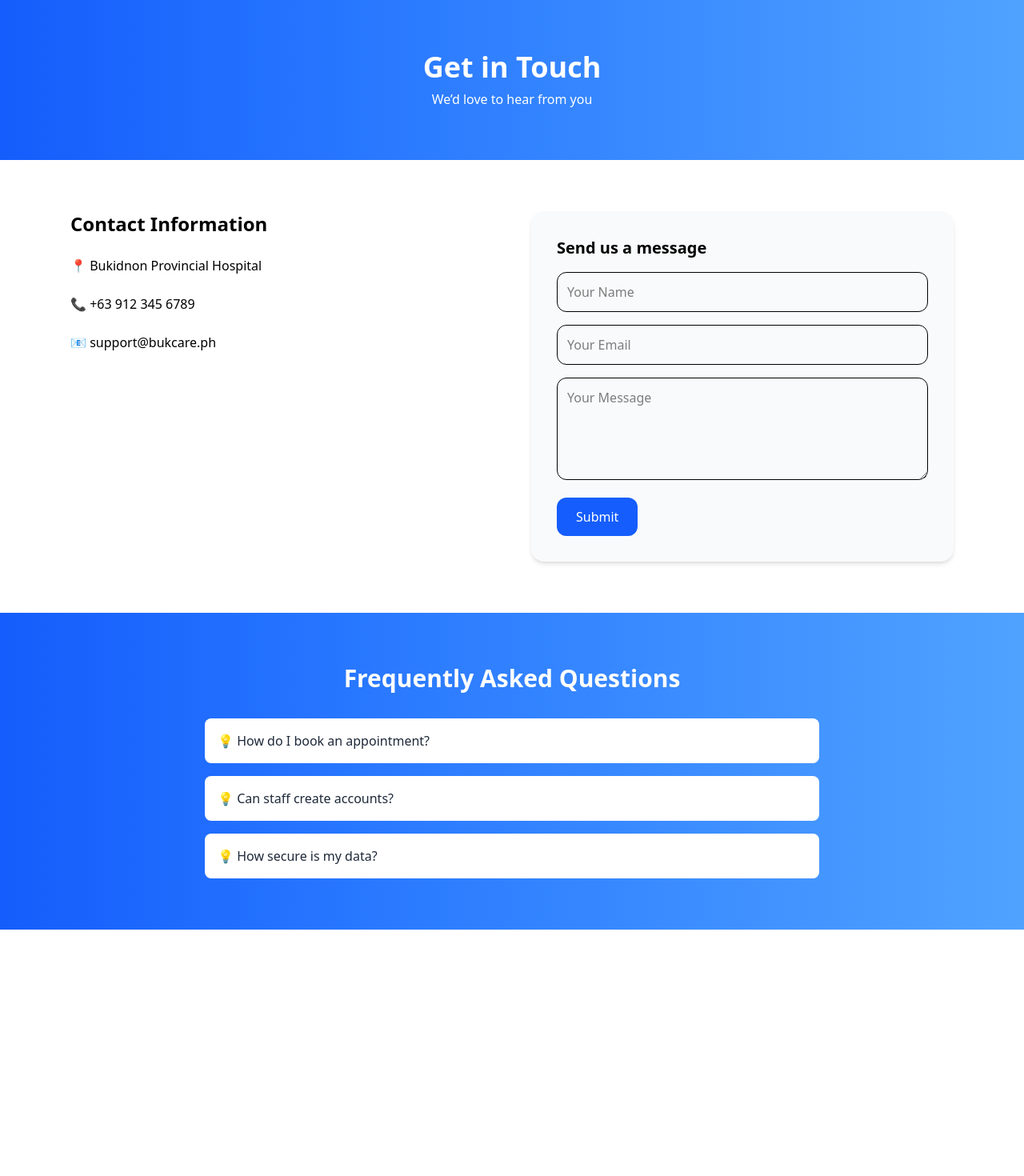
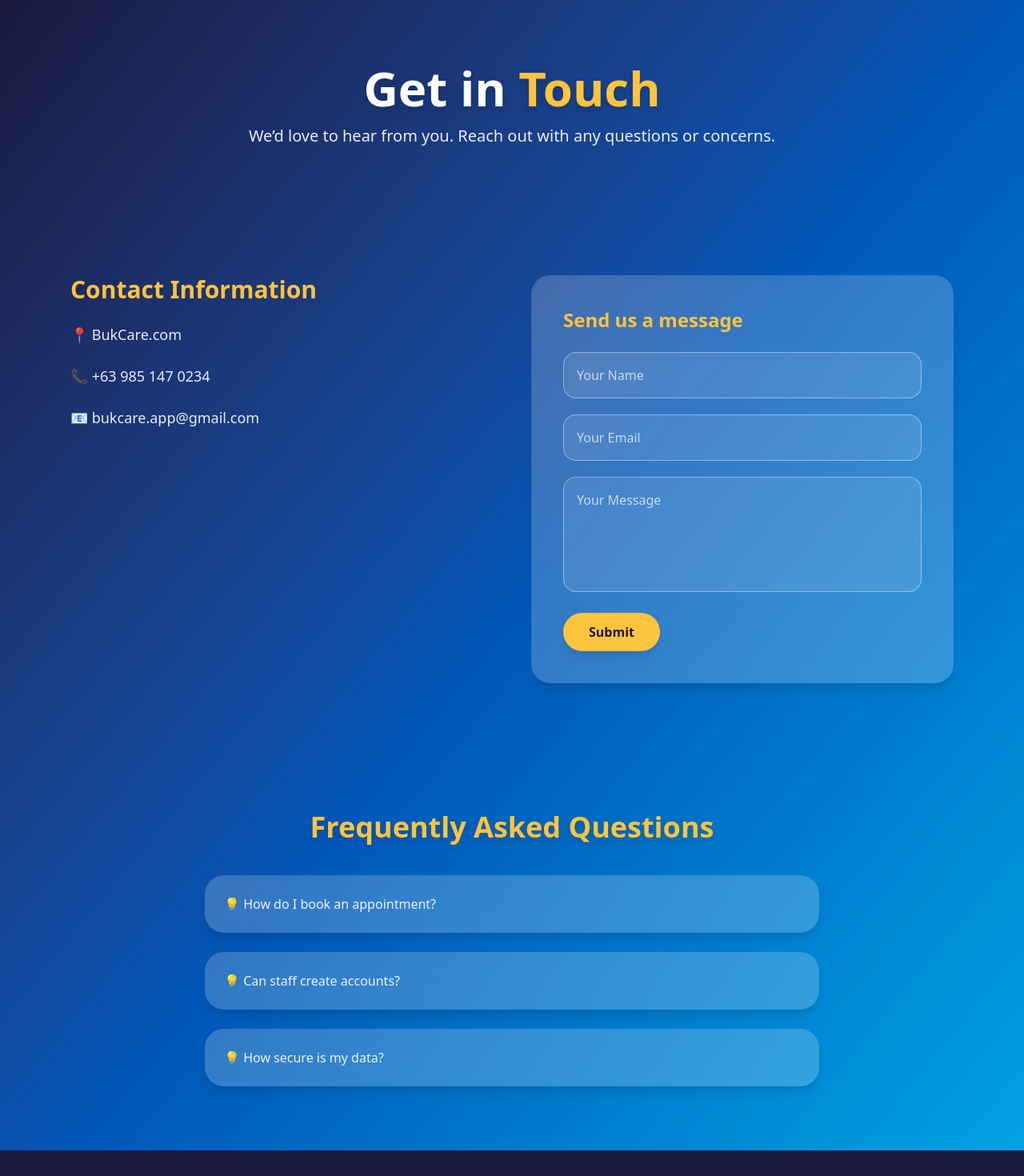
Before and after one commit to DaeMon3T/BukCare, a React (Vite) app in the folder FrontEnd/: page /contact in a window 1280 px wide. Shown: the top 1470 px of the page at 80% size. Before the commit the page ends 1162 px from the top, so only its background shows below. Built offline with nearby package versions, Linux system fonts and the light colour scheme; no server answers.

Commit message:
Improve UI

```diff
--- a/FrontEnd/package.json
+++ b/FrontEnd/package.json
@@ -18,6 +18,7 @@
     "react": "^19.1.1",
     "react-dom": "^19.1.1",
     "react-hot-toast": "^2.6.0",
+    "react-icons": "^5.5.0",
     "react-router-dom": "^7.9.1"
   },
   "devDependencies": {
@@ -28,6 +29,7 @@
     "@types/react-dom": "^19.2.1",
     "@vitejs/plugin-react": "^5.0.0",
     "autoprefixer": "^10.4.21",
+    "baseline-browser-mapping": "^2.8.29",
     "eslint": "^9.37.0",
     "eslint-plugin-react-hooks": "^5.2.0",
     "eslint-plugin-react-refresh": "^0.4.23",
--- a/FrontEnd/src/pages/patient/Home.tsx
+++ b/FrontEnd/src/pages/patient/Home.tsx
@@ -1,6 +1,7 @@
 import React from "react";
 import Navbar from "@/components/Navbar";
 import Footer from "@/components/Footer";
+import { FaCalendarCheck, FaFileMedical, FaBell } from "react-icons/fa";
 
 const PatientInterface: React.FC = () => {
   return (
@@ -10,31 +11,32 @@
 
       {/* Main content */}
       <main className="flex-grow h-[calc(100vh-4rem)] overflow-y-auto">
-        <div className="w-full px-4 sm:px-6 lg:px-8 py-6">
+        <div className="w-full px-4 sm:px-6 lg:px-8 py-6 space-y-6">
           {/* Hero Section */}
-          <div className="mb-6">
-            <div className="bg-gradient-to-r from-blue-600 to-purple-600 rounded-2xl p-6 text-white">
-              <h1 className="text-2xl font-bold mb-2">Welcome back!</h1>
-              <p className="text-blue-100">
-                Here's your health dashboard. Use the navigation to book appointments, view your schedule, and manage your profile.
-              </p>
-            </div>
+          <div className="bg-gradient-to-r from-blue-600 to-purple-600 rounded-3xl p-8 text-white shadow-lg transform hover:scale-105 transition-transform duration-300">
+            <h1 className="text-3xl font-extrabold mb-3">Welcome back, Patient!</h1>
+            <p className="text-blue-100 text-lg">
+              Here's your personalized health dashboard. Book appointments, check your records, and stay up to date with notifications.
+            </p>
           </div>
 
-          {/* Optional dashboard cards */}
+          {/* Dashboard Cards */}
           <div className="grid grid-cols-1 sm:grid-cols-2 lg:grid-cols-3 gap-6">
-            <div className="p-6 bg-white rounded-2xl shadow hover:shadow-md transition">
-              <h2 className="text-lg font-semibold text-gray-800 mb-2">Appointments</h2>
+            <div className="p-6 bg-white rounded-3xl shadow-lg hover:shadow-2xl transition-all duration-300 cursor-pointer flex flex-col items-start space-y-4">
+              <FaCalendarCheck className="text-blue-500 text-3xl" />
+              <h2 className="text-xl font-semibold text-gray-800">Appointments</h2>
               <p className="text-gray-500">View your upcoming appointments and manage bookings.</p>
             </div>
 
-            <div className="p-6 bg-white rounded-2xl shadow hover:shadow-md transition">
-              <h2 className="text-lg font-semibold text-gray-800 mb-2">Health Records</h2>
-              <p className="text-gray-500">Check your medical history and test results.</p>
+            <div className="p-6 bg-white rounded-3xl shadow-lg hover:shadow-2xl transition-all duration-300 cursor-pointer flex flex-col items-start space-y-4">
+              <FaFileMedical className="text-purple-500 text-3xl" />
+              <h2 className="text-xl font-semibold text-gray-800">Health Records</h2>
+              <p className="text-gray-500">Check your medical history, test results, and lab reports.</p>
             </div>
 
-            <div className="p-6 bg-white rounded-2xl shadow hover:shadow-md transition">
-              <h2 className="text-lg font-semibold text-gray-800 mb-2">Notifications</h2>
+            <div className="p-6 bg-white rounded-3xl shadow-lg hover:shadow-2xl transition-all duration-300 cursor-pointer flex flex-col items-start space-y-4">
+              <FaBell className="text-yellow-500 text-3xl" />
+              <h2 className="text-xl font-semibold text-gray-800">Notifications</h2>
               <p className="text-gray-500">See alerts, reminders, and important updates.</p>
             </div>
           </div>
--- a/FrontEnd/src/pages/public/Contact.tsx
+++ b/FrontEnd/src/pages/public/Contact.tsx
@@ -1,31 +1,34 @@
-// src/pages/public/Contact.tsx
 import React from "react";
+import Footer from "@/components/Footer";
 
 const Contact: React.FC = () => {
   return (
-    <div>
+    <div className="min-h-screen bg-gradient-to-br from-[#1A1A40] via-[#0057B8] to-[#00A8E8] text-white">
       {/* Hero */}
-      <section className="bg-gradient-to-r from-blue-600 to-blue-400 text-white py-16 text-center">
-        <h1 className="text-4xl font-bold mb-2">Get in Touch</h1>
-        <p>We’d love to hear from you</p>
+      <section className="py-20 text-center">
+        <h1 className="text-5xl sm:text-6xl font-extrabold mb-4 drop-shadow-lg">
+          Get in <span className="text-[#FFC43D]">Touch</span>
+        </h1>
+        <p className="text-lg sm:text-xl max-w-2xl mx-auto text-white/90">
+          We’d love to hear from you. Reach out with any questions or concerns.
+        </p>
       </section>
 
       {/* Contact Info + Form */}
-      <section className="py-16 bg-white">
-        <div className="max-w-6xl mx-auto grid md:grid-cols-2 gap-12 px-6">
+      <section className="py-20 px-6 max-w-6xl mx-auto grid md:grid-cols-2 gap-12">
         {/* Info */}
         <div className="space-y-6">
-            <h2 className="text-2xl font-bold">Contact Information</h2>
-            <p>📍 Bukidnon Provincial Hospital</p>
-            <p>📞 +63 912 345 6789</p>
-            <p>📧 support@bukcare.ph</p>
+          <h2 className="text-3xl font-bold text-[#FFC43D]">Contact Information</h2>
+          <p className="text-white/90 text-lg">📍 BukCare.com</p>
+          <p className="text-white/90 text-lg">📞 +63 985 147 0234</p>
+          <p className="text-white/90 text-lg">📧 bukcare.app@gmail.com</p>
         </div>
 
         {/* Form */}
-          <div className="bg-gray-50 p-8 rounded-2xl shadow-md">
-            <h2 className="text-xl font-semibold mb-4">Send us a message</h2>
+        <div className="bg-white/20 backdrop-blur-md p-10 rounded-3xl shadow-lg">
+          <h2 className="text-2xl font-semibold mb-6 text-[#FFC43D]">Send us a message</h2>
           <form
-              className="space-y-4"
+            className="space-y-5"
             onSubmit={(e) => {
               e.preventDefault();
               alert("Message sent successfully!");
@@ -34,46 +37,52 @@
             <input
               type="text"
               placeholder="Your Name"
-                className="w-full p-3 border rounded-xl"
+              className="w-full p-4 border border-white/40 rounded-2xl bg-white/10 placeholder-white/70 focus:ring-2 focus:ring-[#FFC43D] focus:outline-none transition"
               required
             />
             <input
               type="email"
               placeholder="Your Email"
-                className="w-full p-3 border rounded-xl"
+              className="w-full p-4 border border-white/40 rounded-2xl bg-white/10 placeholder-white/70 focus:ring-2 focus:ring-[#FFC43D] focus:outline-none transition"
               required
             />
             <textarea
               placeholder="Your Message"
-                className="w-full p-3 border rounded-xl h-32"
+              className="w-full p-4 border border-white/40 rounded-2xl h-36 resize-none bg-white/10 placeholder-white/70 focus:ring-2 focus:ring-[#FFC43D] focus:outline-none transition"
               required
             ></textarea>
             <button
               type="submit"
-                className="bg-blue-600 text-white px-6 py-3 rounded-xl hover:bg-blue-700 transition"
+              className="bg-[#FFC43D] text-[#1A1A40] font-semibold px-8 py-3 rounded-3xl shadow-lg hover:bg-[#FFD84C] hover:scale-105 transform transition duration-300"
             >
               Submit
             </button>
           </form>
         </div>
+      </section>
+
+      {/* FAQ */}
+      <section className="py-20 px-6">
+        <h2 className="text-4xl font-bold mb-10 text-center drop-shadow-lg text-[#FFC43D]">
+          Frequently Asked Questions
+        </h2>
+        <div className="max-w-3xl mx-auto space-y-6">
+          {[
+            "💡 How do I book an appointment?",
+            "💡 Can staff create accounts?",
+            "💡 How secure is my data?",
+          ].map((faq, idx) => (
+            <div
+              key={idx}
+              className="bg-white/20 backdrop-blur-md text-white/90 p-6 rounded-3xl shadow-lg hover:shadow-2xl hover:scale-105 transform transition cursor-pointer"
+            >
+              {faq}
+            </div>
+          ))}
         </div>
       </section>
 
-      {/* FAQ */}
-      <section className="bg-gradient-to-r from-blue-600 to-blue-400 py-16 text-white text-center">
-        <h2 className="text-3xl font-bold mb-8">Frequently Asked Questions</h2>
-        <div className="max-w-3xl mx-auto space-y-4 text-left">
-          <div className="bg-white text-gray-800 p-4 rounded-lg">
-            💡 How do I book an appointment?
-          </div>
-          <div className="bg-white text-gray-800 p-4 rounded-lg">
-            💡 Can staff create accounts?
-          </div>
-          <div className="bg-white text-gray-800 p-4 rounded-lg">
-            💡 How secure is my data?
-          </div>
-        </div>
-      </section>
+      <Footer />
     </div>
   );
 };
```
Also changed, not shown: FrontEnd/src/pages/public/Landing.tsx (+35 -29 lines), 1 other file (tests, documents, lock files or other folders). Lines whose indentation alone changed are shown as unchanged.
